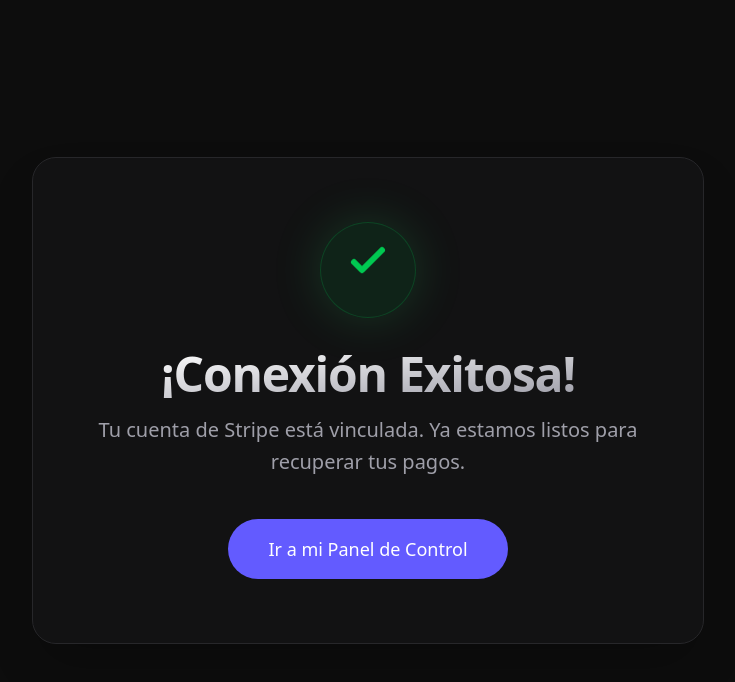
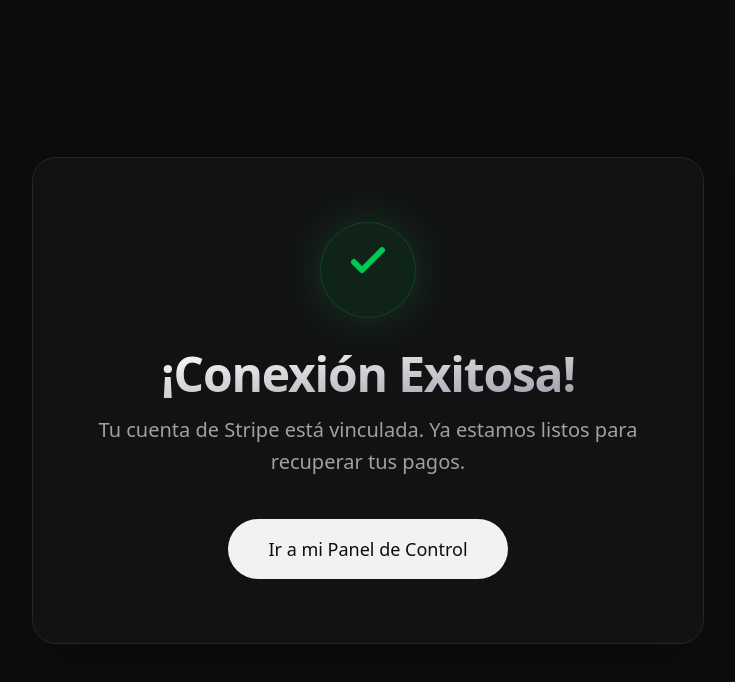
Before and after one commit to AndresS-max/payrecover-frontend, a Next.js app: page /success in a window 1280 px wide. Shown: the top 682 px of the page, without its empty margins (272-1007 px from the left). Built offline with nearby package versions, Linux system fonts and the light colour scheme.

Commit message:
style: replace legacy #635BFF purple with Alynt AI palette

```diff
--- a/src/app/dashboard/recuperaciones/page.tsx
+++ b/src/app/dashboard/recuperaciones/page.tsx
@@ -69,7 +69,7 @@
           {/* Nuevo Cliente */}
           <Link
             href="/dashboard/onboarding"
-            className="bg-[#635BFF] hover:bg-[#544BD9] text-white font-medium text-sm py-2 px-4 rounded-lg transition-all duration-300 hover:shadow-[0_0_20px_rgba(99,91,255,0.3)] active:scale-[0.98] flex items-center space-x-2"
+            className="bg-[#F2F2F2] hover:bg-[#D9D9D9] text-[#0D0D0D] font-medium text-sm py-2 px-4 rounded-lg transition-all duration-300 hover:shadow-[0_0_20px_rgba(242,242,242,0.12)] active:scale-[0.98] flex items-center space-x-2"
           >
             <svg className="w-4 h-4" fill="none" stroke="currentColor" viewBox="0 0 24 24">
               <path strokeLinecap="round" strokeLinejoin="round" strokeWidth={2} d="M12 4v16m8-8H4" />
--- a/src/app/reauth/page.tsx
+++ b/src/app/reauth/page.tsx
@@ -28,7 +28,7 @@
 
         <Link
           href="/dashboard/onboarding"
-          className="bg-[#635BFF] hover:bg-[#544BD9] text-white font-medium py-3 px-8 rounded-xl transition-all duration-300 hover:shadow-[0_0_20px_rgba(99,91,255,0.4)] active:scale-[0.98] inline-flex items-center space-x-2"
+          className="bg-[#F2F2F2] hover:bg-[#D9D9D9] text-[#0D0D0D] font-medium py-3 px-8 rounded-xl transition-all duration-300 hover:shadow-[0_0_20px_rgba(242,242,242,0.15)] active:scale-[0.98] inline-flex items-center space-x-2"
         >
           <svg className="w-5 h-5" fill="none" stroke="currentColor" viewBox="0 0 24 24" xmlns="http://www.w3.org/2000/svg">
             <path strokeLinecap="round" strokeLinejoin="round" strokeWidth={2} d="M4 4v5h.582m15.356 2A8.001 8.001 0 004.582 9m0 0H9m11 11v-5h-.581m0 0a8.003 8.003 0 01-15.357-2m15.357 2H15" />
--- a/src/app/success/page.tsx
+++ b/src/app/success/page.tsx
@@ -2,7 +2,7 @@
 
 export default function SuccessPage() {
   return (
-    <div className="min-h-screen bg-black text-white flex flex-col items-center justify-center p-4 font-sans selection:bg-[#635BFF] selection:text-white">
+    <div className="min-h-screen bg-black text-white flex flex-col items-center justify-center p-4 font-sans selection:bg-[#F2F2F2] selection:text-[#0D0D0D]">
       <main className="text-center max-w-2xl flex flex-col items-center w-full bg-zinc-900/50 p-10 md:p-16 rounded-3xl border border-zinc-800 shadow-2xl backdrop-blur-sm animate-in fade-in zoom-in duration-500">
 
         {/* Animated Check Icon */}
@@ -28,7 +28,7 @@
 
         <Link
           href="/dashboard"
-          className="bg-[#635BFF] hover:bg-[#544BD9] text-white font-medium text-lg py-4 px-10 flex items-center justify-center rounded-full transition-all duration-300 hover:scale-[1.02] hover:shadow-[0_0_40px_rgba(99,91,255,0.3)] active:scale-[0.98] w-full sm:w-auto"
+          className="bg-[#F2F2F2] hover:bg-[#D9D9D9] text-[#0D0D0D] font-medium text-lg py-4 px-10 flex items-center justify-center rounded-full transition-all duration-300 hover:scale-[1.02] hover:shadow-[0_0_40px_rgba(242,242,242,0.12)] active:scale-[0.98] w-full sm:w-auto"
         >
           Ir a mi Panel de Control
         </Link>
```
